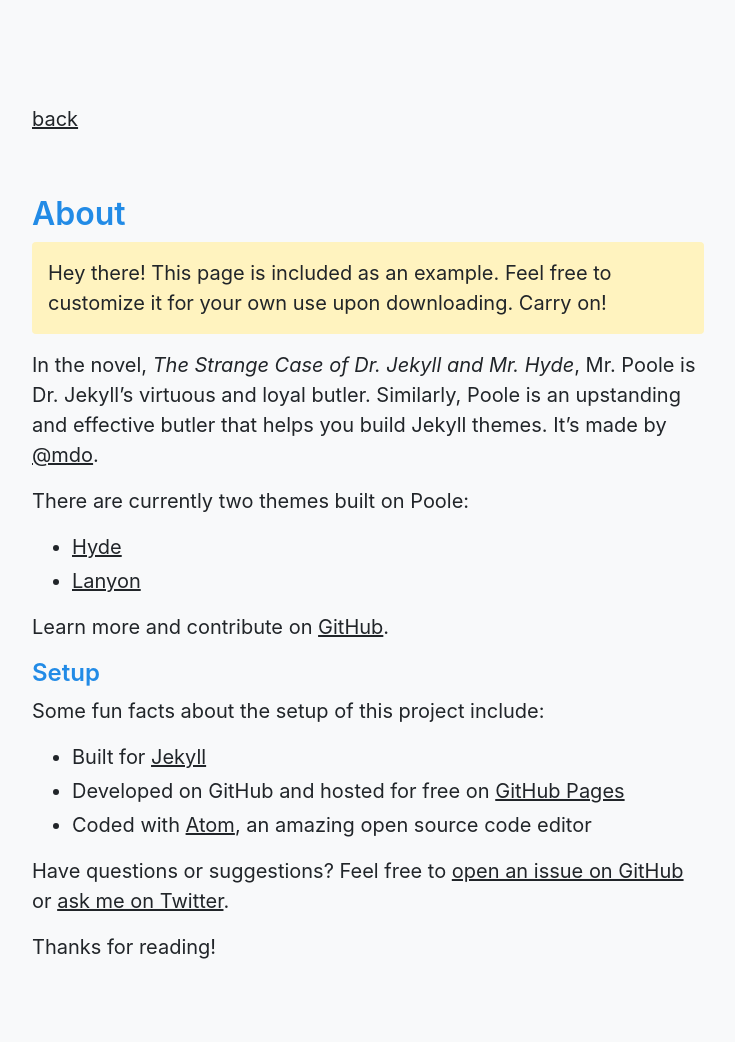
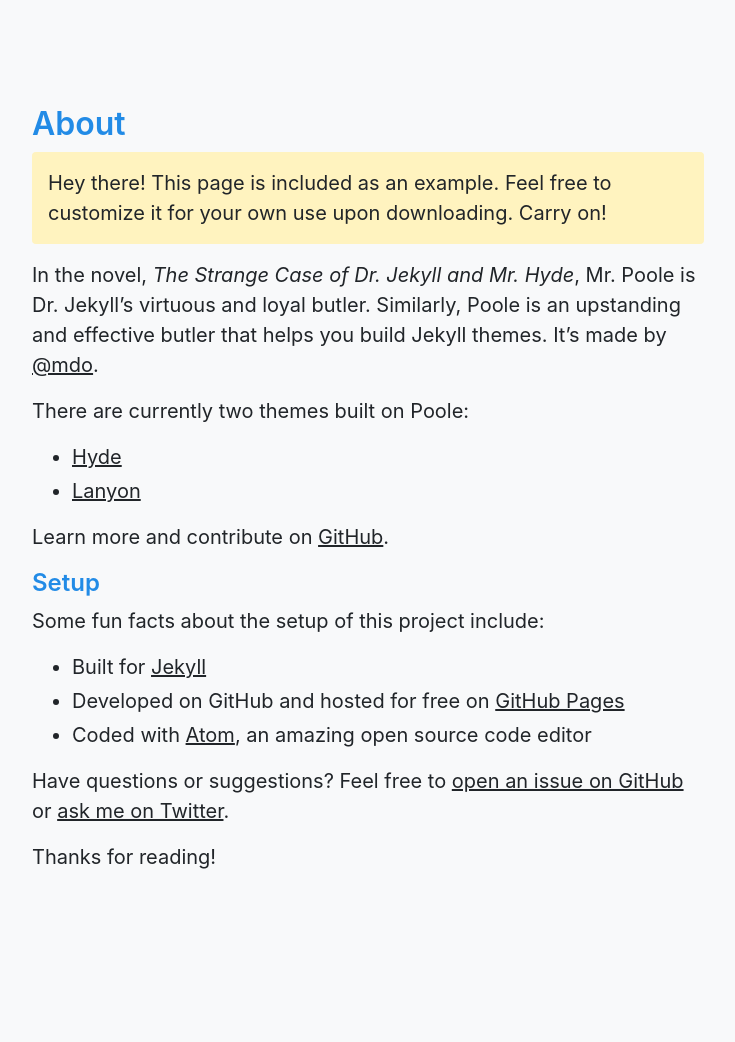
Before and after one commit to ixdwtruong/ixdwtruong.github.io, a Jekyll site: the page built from about.md, in a window 1280 px wide. Shown: the whole page, without its empty margins (272-1007 px from the left). Built offline with Jekyll 4.4.1, drawn with Linux system fonts in a browser that asks for light colours; after the commit the page ends 952 px from its top, so only the background shows below that.

Commit message:
Update page.html

```diff
--- a/_layouts/page.html
+++ b/_layouts/page.html
@@ -1,12 +1,6 @@
 ---
 layout: default
 ---
-
-<a href="{{ site.baseurl }}/" title="Home">back</a>
-
-<br>
-<br>
-<br>
 
 <article class="page">
   <h1 class="page-title">{{ page.title }}</h1>
```
